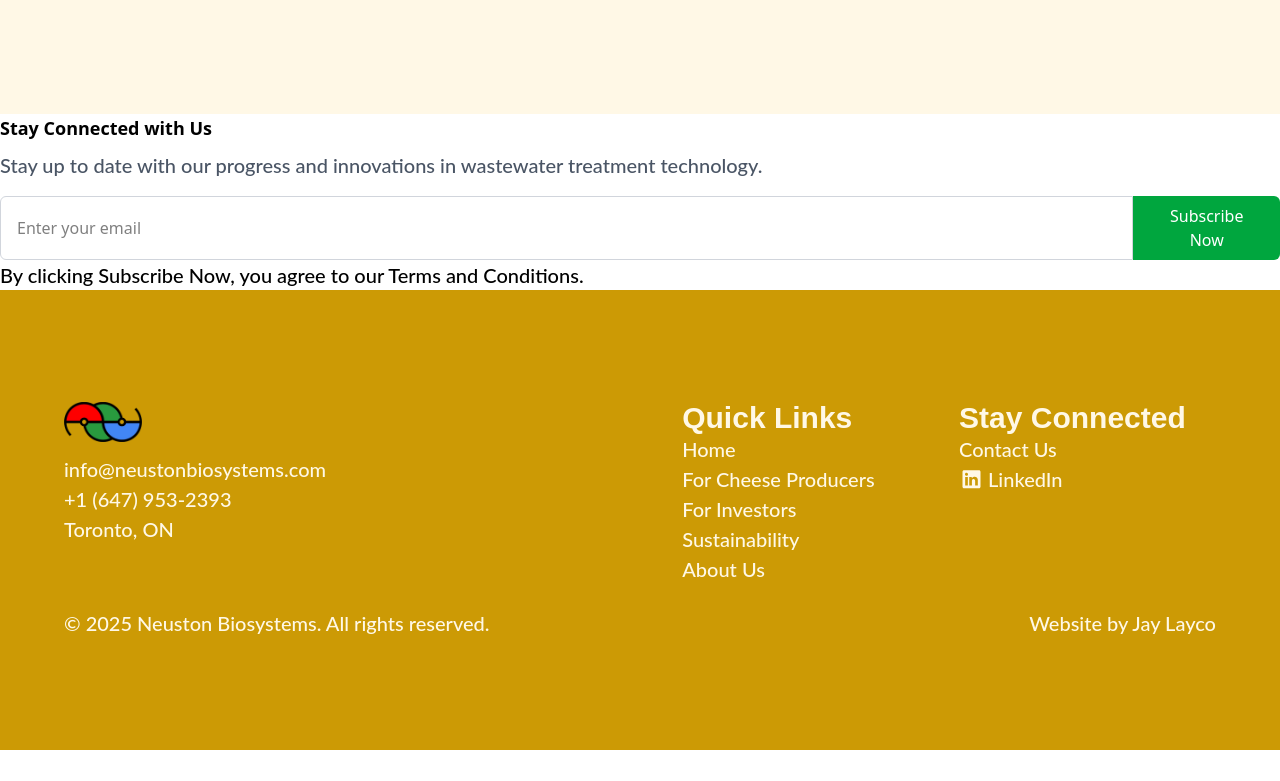
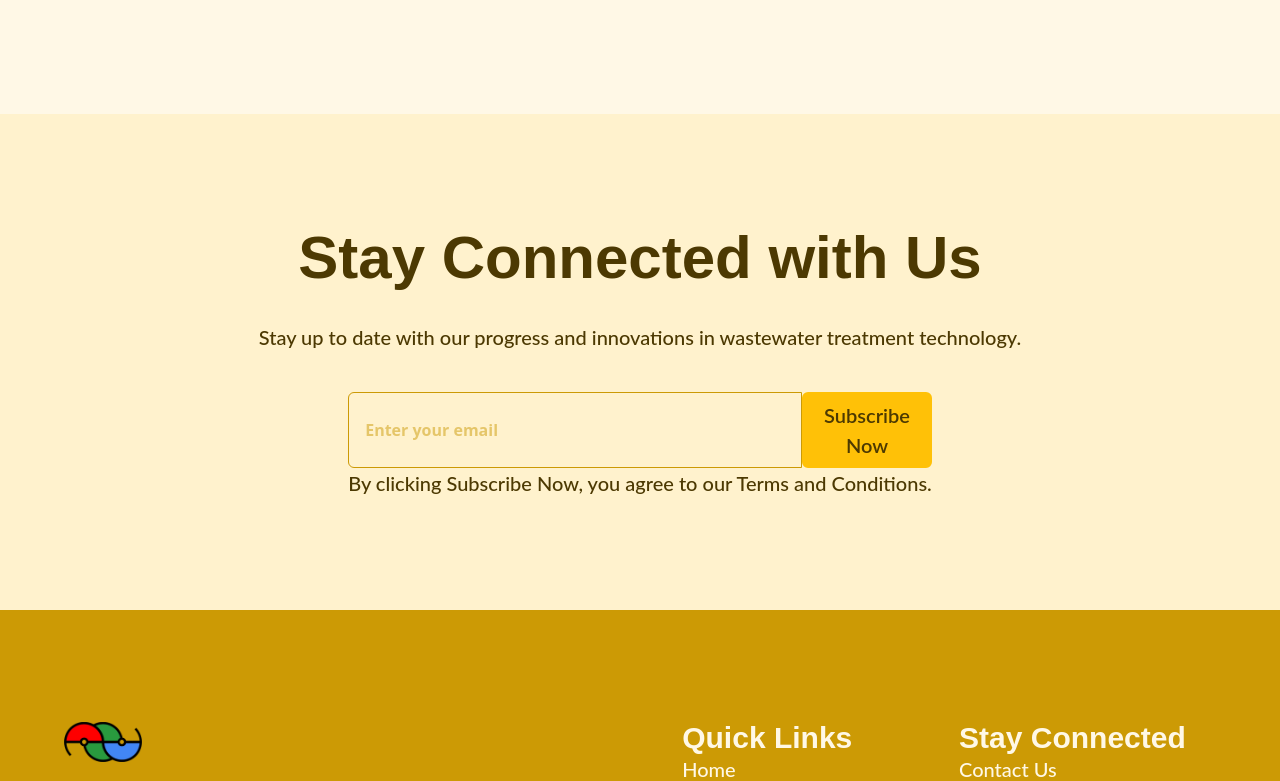
Before and after one commit to jayco01/NeustonBiosystems_website, a React (Vite) app: page /contact in a window 1280 px wide. Shown: the part 707-1488 px from the top of the page. Before the commit the page ends 1457 px from the top, so only its background shows below. Built offline with nearby package versions, Linux system fonts and the light colour scheme.

Commit message:
Style: CommonNewsletterForm.jsx MVP

```diff
--- a/src/components/common/CommonNewsletterForm.jsx
+++ b/src/components/common/CommonNewsletterForm.jsx
@@ -3,9 +3,9 @@
     const MAILERLITE_ACTION_URL = "https://assets.mailerlite.com/jsonp/your_unique_id/forms/your_form_id/subscribe";
 
     return (
-        <div>
-            <h3 className="text-lg font-bold">Stay Connected with Us</h3>
-            <p className="mt-2 text-gray-600">
+        <section className="fluid-layout-padding bg-neuston-Amber-Lighter text-neuston-Amber-Darkest flex flex-col items-center gap-6">
+            <h2 className="">Stay Connected with Us</h2>
+            <p className="mt-2 text-neuston-Amber-Darkest">
                 Stay up to date with our progress and innovations in wastewater treatment technology.
             </p>
             <div>
@@ -20,17 +20,17 @@
                         name="fields[email]" // Email Input name will be replaced ones Scott Finish signing up for mailerlite
                         placeholder="Enter your email"
                         required
-                        className="w-full px-4 py-2 border border-gray-300 rounded-l-md focus:ring-green-500 focus:border-green-500"
+                        className="w-full px-4 py-2 border text-neuston-Amber-Dark rounded-l-md focus:ring-green-500 focus:border-green-500 font-bold"
                     />
                     <button
                         type="submit"
-                        className="bg-green-600 text-white px-6 py-2 rounded-r-md hover:bg-green-700"
+                        className="btn-base-style bg-neuston-Amber text-neuston-Amber-Darkest hover:bg-neuston-Amber-Lightest border-solid border-2 border-neuston-Amber"
                     >
                         Subscribe Now
                     </button>
                 </form>
                 <p>By clicking Subscribe Now, you agree to our Terms and Conditions.</p>
             </div>
-        </div>
+        </section>
     );
 }
```
